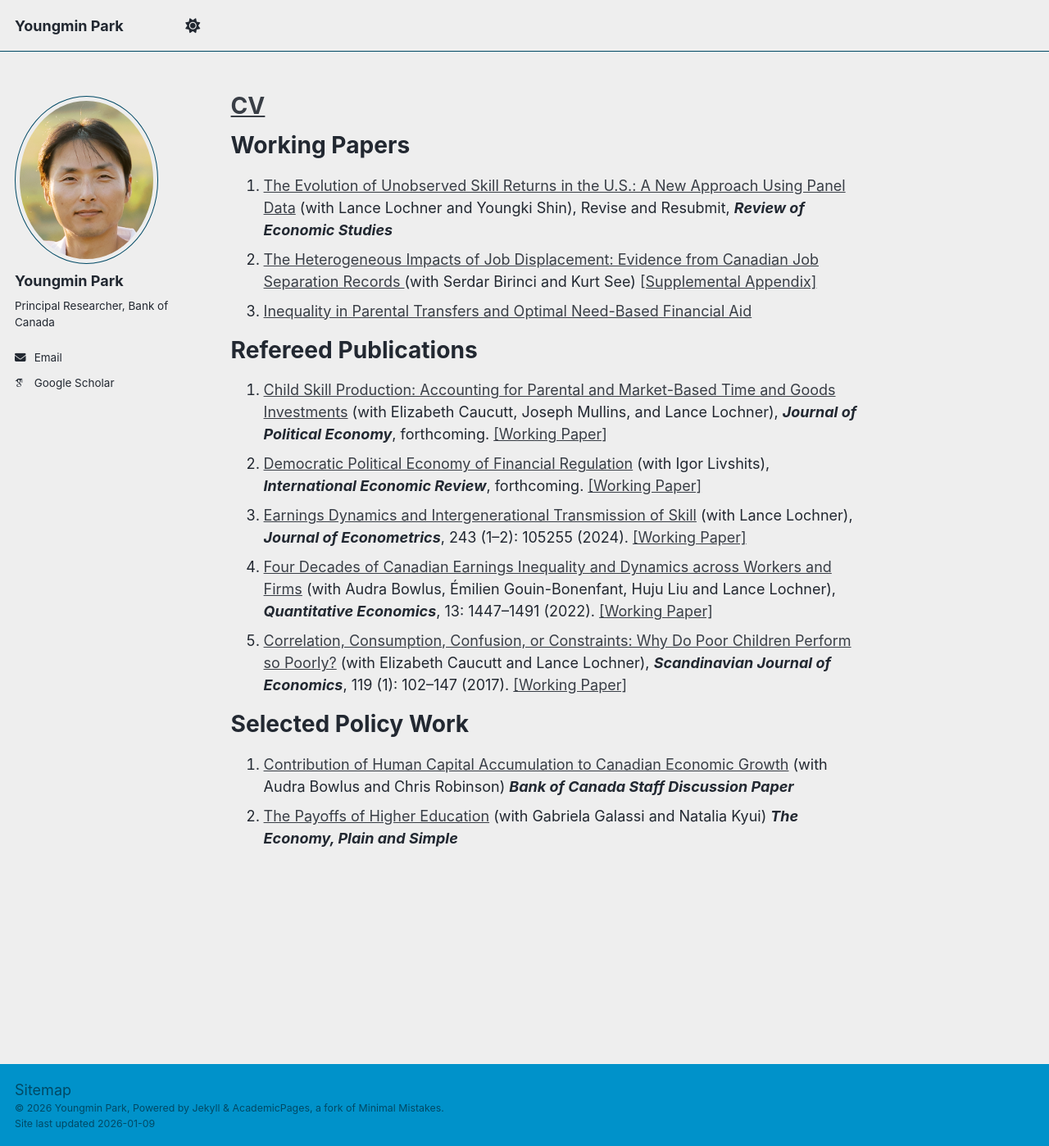
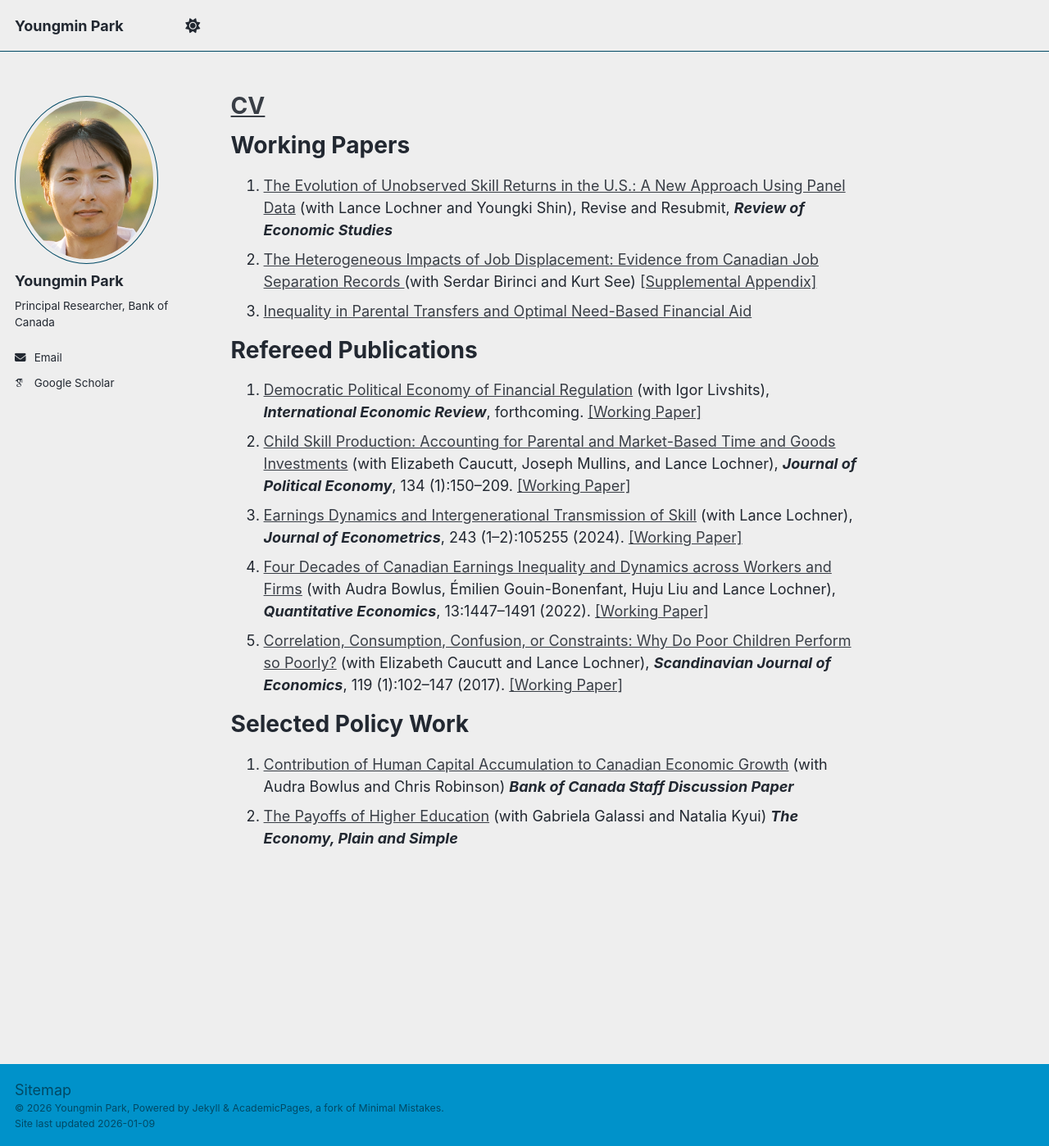
Before and after one commit to plyoungmin/plyoungmin.github.io, a Jekyll site: the page built from _pages/about.md, in a window 1280 px wide and 1398 px high. Shown: the whole window at 82% size. Built offline with Jekyll 4.4.1, drawn with Linux system fonts in a browser that asks for light colours; some web fonts are replaced; a script that is not in the unit is left out.

Commit message:
JPE in press

```diff
--- a/_pages/about.md
+++ b/_pages/about.md
@@ -19,25 +19,25 @@ Working Papers
 
 Refereed Publications
 ======
-1. [Child Skill Production: Accounting for Parental and Market-Based
-   Time and Goods Investments](https://doi.org/10.1086/738480) (with
-   Elizabeth Caucutt, Joseph Mullins, and Lance Lochner), ***Journal
-   of Political Economy***, forthcoming. [[Working Paper]](https://www.nber.org/system/files/working_papers/w27838/w27838.pdf)
 1. [Democratic Political Economy of Financial
    Regulation](https://doi.org/10.1111/iere.12781)
    (with Igor Livshits), ***International Economic Review***,
    forthcoming. [[Working Paper]](https://doi.org/10.21799/frbp.wp.2022.01)
+1. [Child Skill Production: Accounting for Parental and Market-Based
+   Time and Goods Investments](https://doi.org/10.1086/738480) (with
+   Elizabeth Caucutt, Joseph Mullins, and Lance Lochner), ***Journal
+   of Political Economy***, 134 (1):150–209. [[Working Paper]](https://www.nber.org/system/files/working_papers/w27838/w27838.pdf)
 1. [Earnings Dynamics and Intergenerational Transmission of
    Skill](https://doi.org/10.1016/j.jeconom.2021.12.009) (with Lance
-   Lochner), ***Journal of Econometrics***, 243 (1–2): 105255
+   Lochner), ***Journal of Econometrics***, 243 (1–2):105255
    (2024). [[Working Paper]](https://www.nber.org/system/files/working_papers/w28141/w28141.pdf)
 1. [Four Decades of Canadian Earnings Inequality and Dynamics across
    Workers and Firms](https://doi.org/10.3982/QE1846) (with Audra
    Bowlus, Émilien Gouin-Bonenfant, Huju Liu and Lance Lochner),
-   ***Quantitative Economics***, 13: 1447–1491 (2022). [[Working Paper]](https://www.nber.org/system/files/working_papers/w28757/w28757.pdf)
+   ***Quantitative Economics***, 13:1447–1491 (2022). [[Working Paper]](https://www.nber.org/system/files/working_papers/w28757/w28757.pdf)
 1. [Correlation, Consumption, Confusion, or Constraints: Why Do Poor Children Perform so Poorly?]( https://doi.org/10.1111/sjoe.12195)
 (with Elizabeth Caucutt and Lance Lochner), ***Scandinavian Journal of
-Economics***, 119 (1): 102–147 (2017). [[Working Paper]](https://www.nber.org/system/files/working_papers/w21023/w21023.pdf)
+Economics***, 119 (1):102–147 (2017). [[Working Paper]](https://www.nber.org/system/files/working_papers/w21023/w21023.pdf)
 
 Selected Policy Work
 ======
```
Also changed, not shown: 2 other files.
